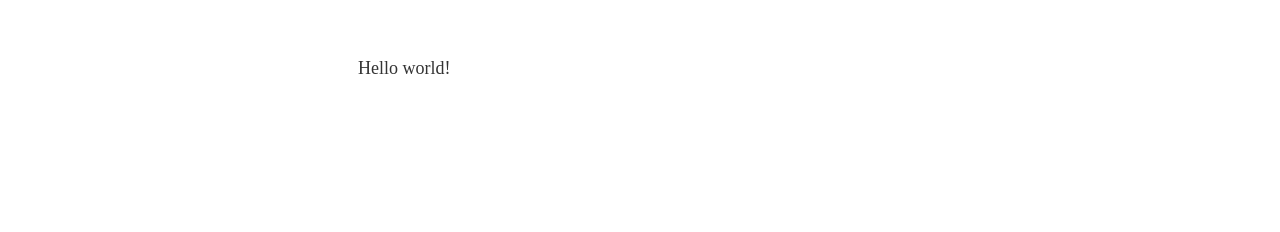
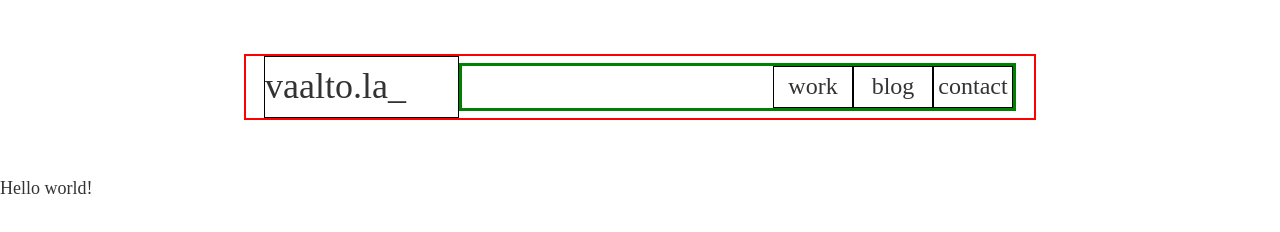
Before and after one commit to mvaaltola/www-19, a Gatsby site: page / in a window 1280 px wide. Built offline with nearby package versions, Linux system fonts and the light colour scheme; Gatsby itself is replaced by a stand-in of ours.

Commit message:
Add header bar and page templates

```diff
--- a/gatsby-config.js
+++ b/gatsby-config.js
@@ -6,6 +6,7 @@ module.exports = {
     "gatsby-plugin-react-helmet",
     "gatsby-plugin-netlify-cms",
     "gatsby-plugin-styled-components",
+    "gatsby-transformer-remark",
     {
       resolve: `gatsby-source-filesystem`,
       options: {
--- /dev/null
+++ b/src/components/header.js
@@ -0,0 +1,54 @@
+import React from "react"
+import styled from "styled-components"
+import { Link } from "gatsby"
+
+const Header = styled.div`
+  font-family: "Oxygen";
+  max-width: 792px;
+  margin: 3rem auto;
+  padding: 0 1rem;
+  border: 2px solid red;
+  display: flex;
+  flex-flow: row nowrap;
+  align-items: center;
+
+`
+const Logo = styled(Link)`
+  font-size: 36px;
+  color: inherit;
+  text-decoration: none;
+  border: 1px solid black;
+  text-align: left;
+  flex-grow: 1
+`
+
+const NavList = styled.div`
+  border: 3px solid green;
+  list-style-type: none;
+  flex-grow: 6;
+  margin: 0;
+  padding: 0;
+  display: flex;
+  flex-flow: row nowrap;
+  align-items: center;
+  justify-content: flex-end;
+`
+const NavItem = styled(Link)`
+  color: inherit;
+  text-decoration: none;
+  border: 1px solid black;
+  width: 80px;
+  text-align: center;
+  font-size: 24px;
+`
+
+export default () => (
+  <Header>
+    <Logo to="/">vaalto.la_</Logo>
+    <NavList>
+      <NavItem to="/work/" activeStyle={{ textDecoration: "underline" }}>work</NavItem>
+      <NavItem to="/blog/" activeStyle={{ textDecoration: "underline" }}>blog</NavItem>
+      <NavItem to="/contact/" activeStyle={{ textDecoration: "underline" }}>contact</NavItem>
+    </NavList>
+  </Header>
+)
--- a/src/components/layout.js
+++ b/src/components/layout.js
@@ -1,14 +1,15 @@
 import React from "react"
 import styled from "styled-components"
+import Header from "./header"
 
 const Wrapper = styled.div`
-  margin: 3rem auto;
-  max-width: 600px;
-  padding: 0 1rem;
+  width: 100vw;
+  height: 100wh;
 `
 
 export default ({ children }) => (
   <Wrapper>
+    <Header />
     {children}
   </Wrapper>
 )
```
Also changed, not shown: src/pages/blog.js (added, +8 -0 lines), src/pages/contact.js (added, +8 -0 lines), src/pages/work.js (added, +8 -0 lines).
